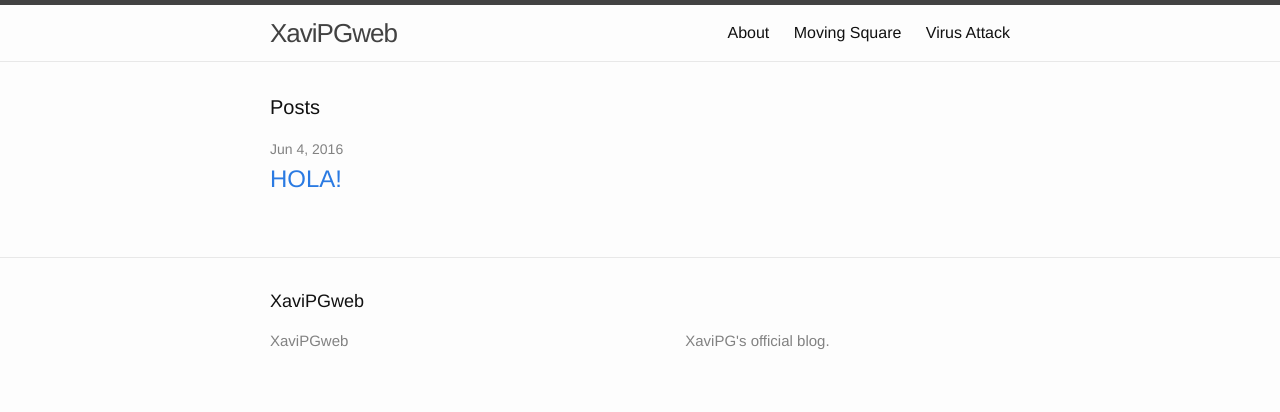
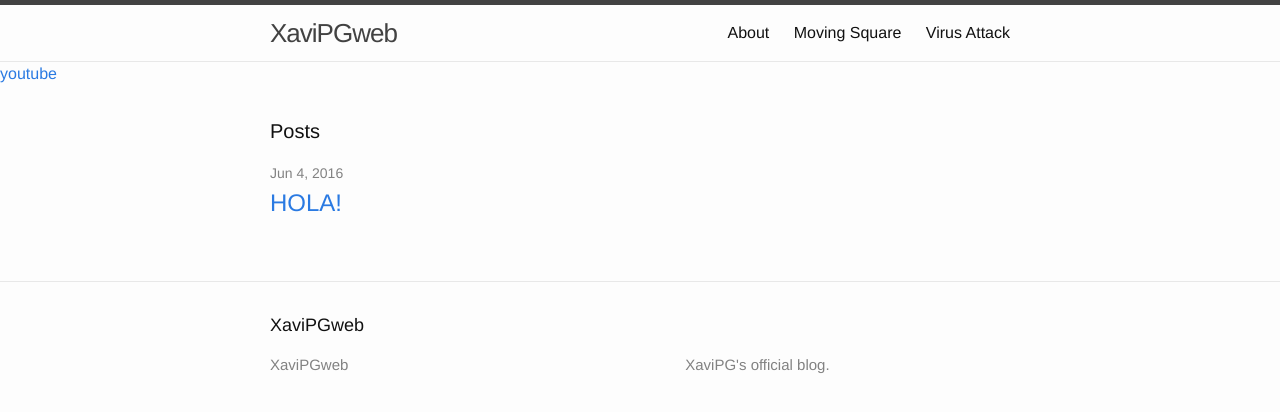
Before and after one commit to xavipgweb/xavipgweb.github.io, a Jekyll site: the page built from index.html, in a window 1280 px wide. Shown: the top 412 px of the page. Built offline with Jekyll 4.4.1, drawn with Linux system fonts in a browser that asks for light colours.

Commit message:
Update default.html

```diff
--- a/_layouts/default.html
+++ b/_layouts/default.html
@@ -6,6 +6,8 @@
   <body>
 
     {% include header.html %}
+
+    <a href="https://www.youtube.com/?hl=es&gl=ES">youtube</a>
 
     <div class="page-content">
       <div class="wrapper">
```
